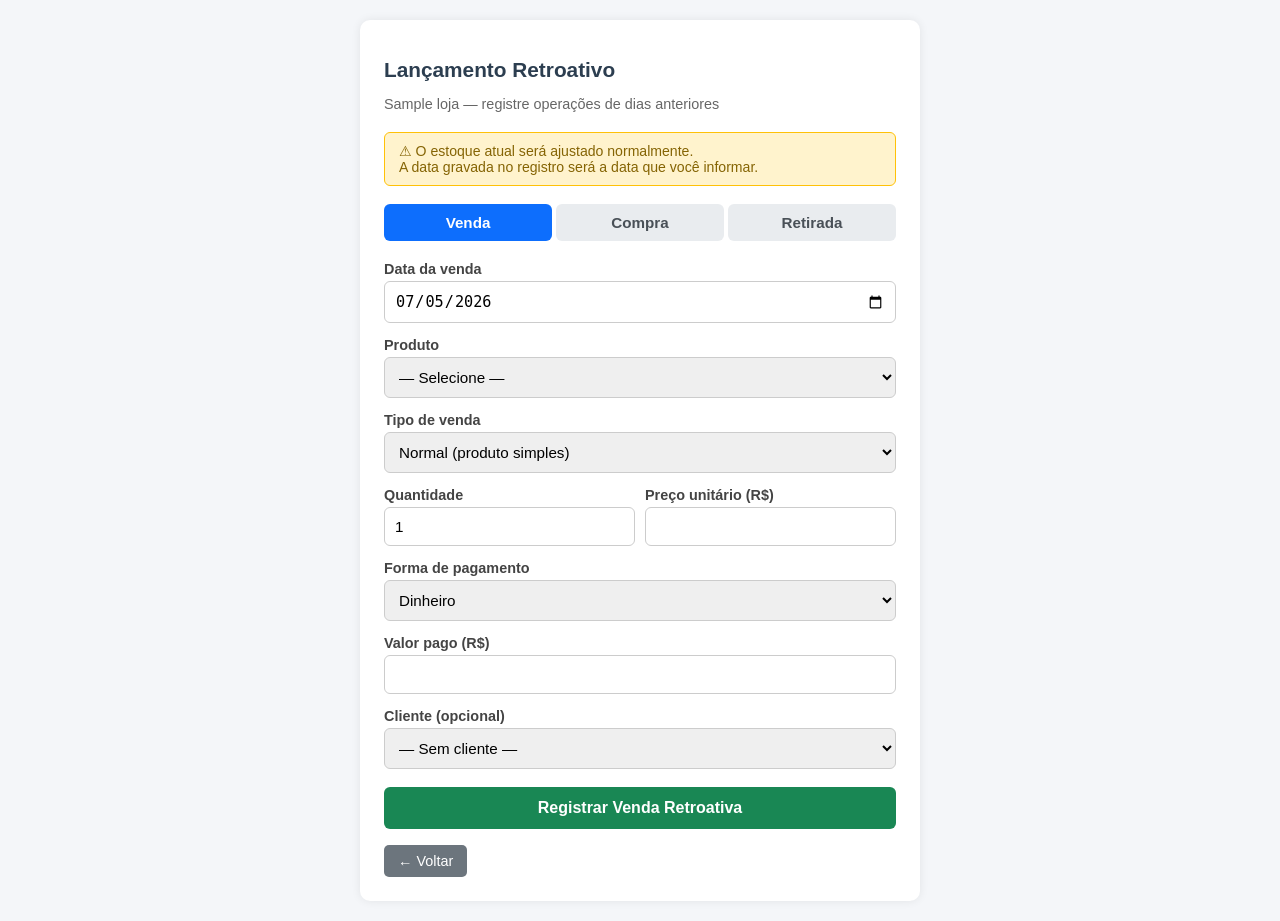
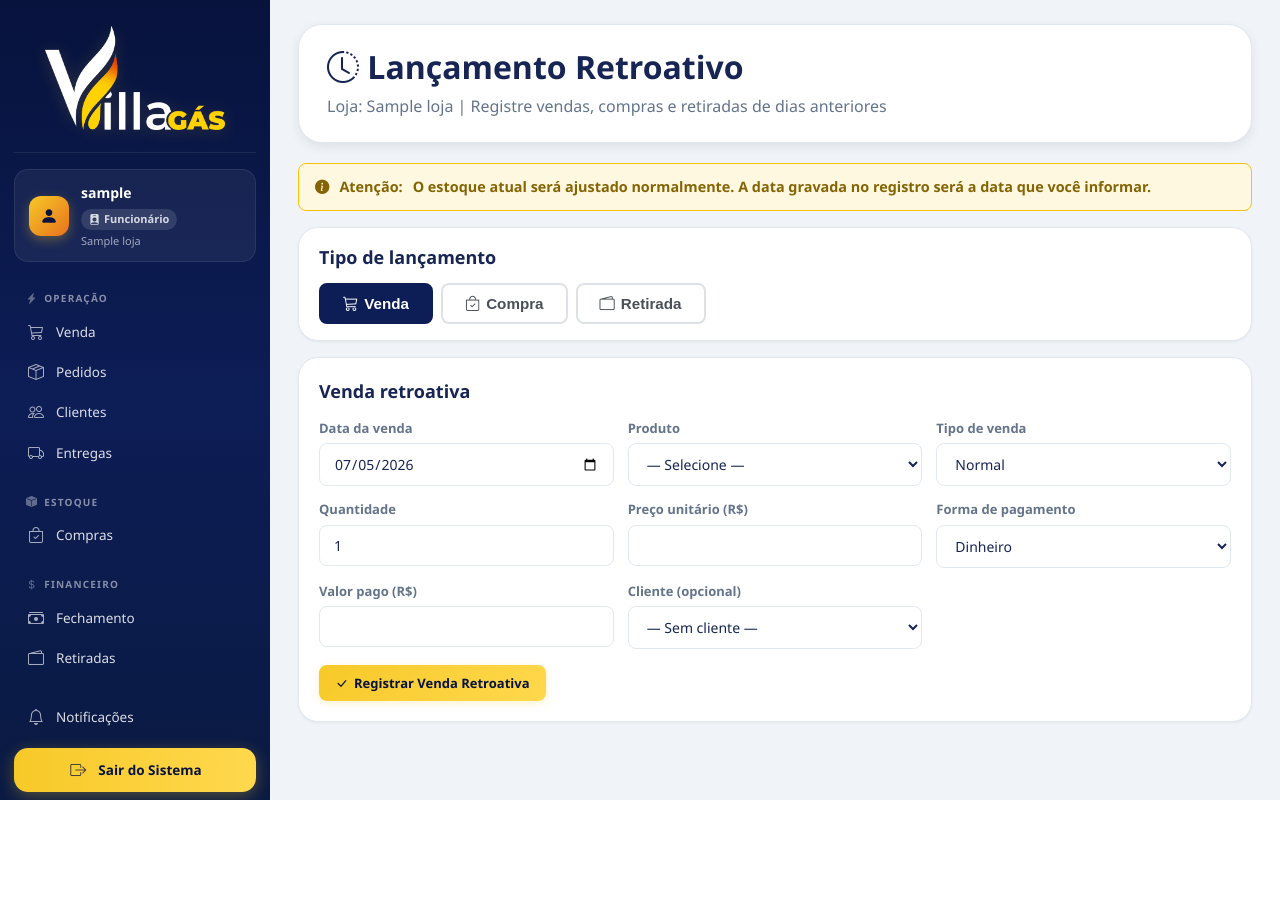
Before and after one commit to butz147/villagas-backend, a Django app: page /lancamento-retroativo/ in a window 1280 px wide. After the commit the page ends 800 px from the top, so only its background shows below. Run offline with Django 5.2, Linux system fonts and the light colour scheme; a user stored in the database is signed in; tables that the repository leaves empty hold one stand-in row (values such as "Sample post").

Commit message:
Refaz template lancamento_retroativo com layout do sistema
Usa extends base.html, design com cards/form-grid igual às outras páginas,
tipos corretos de retirada (adiantamento/alimentação/vale/combustível/outro).

Co-Authored-By: Claude Sonnet 4.6 <noreply@anthropic.com>

```diff
--- a/core/templates/lancamento_retroativo.html
+++ b/core/templates/lancamento_retroativo.html
@@ -1,66 +1,57 @@
-<!DOCTYPE html>
-<html lang="pt-br">
-<head>
-    <meta charset="UTF-8">
-    <meta name="viewport" content="width=device-width, initial-scale=1.0">
-    <title>Lançamento Retroativo – {{ loja.nome }}</title>
-    <style>
-        * { box-sizing: border-box; }
-        body { font-family: Arial, sans-serif; background: #f4f6f9; padding: 20px; margin: 0; }
-        h1 { color: #2c3e50; font-size: 1.3rem; margin-bottom: 4px; }
-        .subtitulo { color: #666; font-size: 0.9rem; margin-bottom: 20px; }
-        .card { max-width: 560px; margin: auto; background: white; padding: 24px; border-radius: 10px; box-shadow: 0 0 10px rgba(0,0,0,0.08); }
-        .tabs { display: flex; gap: 4px; margin-bottom: 20px; }
-        .tab { flex: 1; padding: 10px; border: none; border-radius: 6px; cursor: pointer; font-size: 0.95rem; font-weight: bold; background: #e9ecef; color: #495057; }
-        .tab.ativo { background: #0d6efd; color: white; }
-        .secao { display: none; }
-        .secao.ativa { display: block; }
-        label { display: block; margin-bottom: 4px; font-weight: bold; font-size: 0.9rem; color: #444; }
-        input, select, textarea { width: 100%; padding: 10px; border: 1px solid #ccc; border-radius: 6px; font-size: 0.95rem; margin-bottom: 14px; }
-        textarea { height: 60px; resize: vertical; }
-        .linha-dupla { display: flex; gap: 10px; }
-        .linha-dupla > div { flex: 1; }
-        button[type=submit] { width: 100%; padding: 12px; background: #198754; color: white; border: none; border-radius: 6px; font-size: 1rem; font-weight: bold; cursor: pointer; margin-top: 4px; }
-        button[type=submit]:hover { background: #157347; }
-        .aviso { background: #fff3cd; border: 1px solid #ffc107; border-radius: 6px; padding: 10px 14px; margin-bottom: 18px; font-size: 0.88rem; color: #856404; }
-        .msg-ok { background: #d1e7dd; border: 1px solid #badbcc; border-radius: 6px; padding: 10px 14px; margin-bottom: 18px; color: #0f5132; font-weight: bold; }
-        .msg-erro { background: #f8d7da; border: 1px solid #f5c2c7; border-radius: 6px; padding: 10px 14px; margin-bottom: 18px; color: #842029; font-weight: bold; }
-        .voltar { display: inline-block; margin-top: 16px; padding: 8px 14px; background: #6c757d; color: white; text-decoration: none; border-radius: 5px; font-size: 0.9rem; }
-        hr { border: none; border-top: 1px solid #eee; margin: 14px 0; }
-    </style>
-</head>
-<body>
-<div class="card">
-    <h1>Lançamento Retroativo</h1>
-    <p class="subtitulo">{{ loja.nome }} — registre operações de dias anteriores</p>
+{% extends "base.html" %}
+{% block content %}
+
+<div class="topbar">
+    <h1><i class="bi bi-clock-history"></i> Lançamento Retroativo</h1>
+    <p>Loja: {{ loja.nome }} | Registre vendas, compras e retiradas de dias anteriores</p>
+</div>
 
 {% if mensagem %}
-        <div class="msg-ok">✔ {{ mensagem }}</div>
-    {% endif %}
-    {% if erro %}
-        <div class="msg-erro">✖ {{ erro }}</div>
+<div class="alert alert-success">
+    <i class="bi bi-check-circle-fill"></i> {{ mensagem }}
+</div>
 {% endif %}
 
-    <div class="aviso">
-        ⚠ O estoque atual será ajustado normalmente.<br>
-        A data gravada no registro será a data que você informar.
+{% if erro %}
+<div class="alert alert-danger">
+    <i class="bi bi-exclamation-triangle-fill"></i> {{ erro }}
+</div>
+{% endif %}
+
+<div class="alert" style="background:#fff8e1;border:1px solid #ffc107;color:#856404;border-radius:8px;padding:12px 16px;margin-bottom:16px;font-size:0.9rem;">
+    <i class="bi bi-info-circle-fill"></i>
+    <strong>Atenção:</strong> O estoque atual será ajustado normalmente. A data gravada no registro será a data que você informar.
 </div>
 
-    <div class="tabs">
-        <button class="tab" onclick="trocarAba('venda', this)" id="tab-venda">Venda</button>
-        <button class="tab" onclick="trocarAba('compra', this)" id="tab-compra">Compra</button>
-        <button class="tab" onclick="trocarAba('retirada', this)" id="tab-retirada">Retirada</button>
+<!-- Seletor de tipo -->
+<div class="card" style="margin-bottom:16px;padding:16px 20px;">
+    <div class="section-title" style="margin-bottom:12px;">Tipo de lançamento</div>
+    <div style="display:flex;gap:8px;flex-wrap:wrap;">
+        <button type="button" class="btn-tipo" onclick="trocarAba('venda', this)" id="btn-venda">
+            <i class="bi bi-cart3"></i> Venda
+        </button>
+        <button type="button" class="btn-tipo" onclick="trocarAba('compra', this)" id="btn-compra">
+            <i class="bi bi-bag-check"></i> Compra
+        </button>
+        <button type="button" class="btn-tipo" onclick="trocarAba('retirada', this)" id="btn-retirada">
+            <i class="bi bi-wallet2"></i> Retirada
+        </button>
+    </div>
 </div>
 
 <!-- VENDA -->
-    <div class="secao" id="sec-venda">
-        <form method="post">
+<div class="secao-retro" id="sec-venda">
+    <div class="card">
+        <div class="section-title">Venda retroativa</div>
+        <form method="POST">
             {% csrf_token %}
             <input type="hidden" name="tipo" value="venda">
-
+            <div class="form-grid">
+                <div class="form-group">
                     <label>Data da venda</label>
                     <input type="date" name="data" max="{{ hoje_str }}" value="{{ ontem_str }}" required>
-
+                </div>
+                <div class="form-group">
                     <label>Produto</label>
                     <select name="produto" required onchange="preencherPreco(this)">
                         <option value="">— Selecione —</option>
@@ -72,26 +63,25 @@
                         </option>
                         {% endfor %}
                     </select>
-
+                </div>
+                <div class="form-group">
                     <label>Tipo de venda</label>
                     <select name="tipo_venda" id="tipo-venda-sel">
-                <option value="normal">Normal (produto simples)</option>
+                        <option value="normal">Normal</option>
                         <option value="troca">Troca (cheio por vazio)</option>
-                <option value="completo">Completo (sem retorno de vazio)</option>
+                        <option value="completo">Completo (sem retorno)</option>
                         <option value="casco">Casco (só vazio)</option>
                     </select>
-
-            <div class="linha-dupla">
-                <div>
+                </div>
+                <div class="form-group">
                     <label>Quantidade</label>
                     <input type="number" name="quantidade" min="1" value="1" required>
                 </div>
-                <div>
+                <div class="form-group">
                     <label>Preço unitário (R$)</label>
                     <input type="number" name="preco" step="0.01" min="0" id="preco-venda" required>
                 </div>
-            </div>
-
+                <div class="form-group">
                     <label>Forma de pagamento</label>
                     <select name="forma_pagamento_1">
                         <option value="dinheiro">Dinheiro</option>
@@ -100,10 +90,12 @@
                         <option value="debito">Débito</option>
                         <option value="gas_do_povo">Gás do Povo</option>
                     </select>
-
+                </div>
+                <div class="form-group">
                     <label>Valor pago (R$)</label>
                     <input type="number" name="valor_pagamento_1" step="0.01" min="0" id="valor-pag-venda">
-
+                </div>
+                <div class="form-group">
                     <label>Cliente (opcional)</label>
                     <select name="cliente">
                         <option value="">— Sem cliente —</option>
@@ -111,20 +103,30 @@
                         <option value="{{ c.id }}">{{ c.nome }}</option>
                         {% endfor %}
                     </select>
-
-            <button type="submit">Registrar Venda Retroativa</button>
+                </div>
+            </div>
+            <div style="margin-top:16px;">
+                <button type="submit" class="btn btn-success">
+                    <i class="bi bi-check-lg"></i> Registrar Venda Retroativa
+                </button>
+            </div>
         </form>
+    </div>
 </div>
 
 <!-- COMPRA -->
-    <div class="secao" id="sec-compra">
-        <form method="post">
+<div class="secao-retro" id="sec-compra">
+    <div class="card">
+        <div class="section-title">Compra retroativa</div>
+        <form method="POST">
             {% csrf_token %}
             <input type="hidden" name="tipo" value="compra">
-
+            <div class="form-grid">
+                <div class="form-group">
                     <label>Data da compra</label>
                     <input type="date" name="data" max="{{ hoje_str }}" value="{{ ontem_str }}" required>
-
+                </div>
+                <div class="form-group">
                     <label>Produto</label>
                     <select name="produto" required>
                         <option value="">— Selecione —</option>
@@ -132,7 +134,8 @@
                         <option value="{{ p.id }}">{{ p.nome }}</option>
                         {% endfor %}
                     </select>
-
+                </div>
+                <div class="form-group">
                     <label>Fornecedor</label>
                     <input type="text" name="fornecedor" placeholder="Nome do fornecedor" list="lista-fornecedores">
                     <datalist id="lista-fornecedores">
@@ -140,48 +143,53 @@
                         <option value="{{ f.nome }}">
                         {% endfor %}
                     </datalist>
-
-            <hr>
-            <p style="font-size:0.85rem;color:#555;margin:0 0 10px">Movimentações de estoque:</p>
-
-            <div class="linha-dupla">
-                <div>
+                </div>
+            </div>
+            <div class="section-title" style="margin-top:16px;font-size:0.85rem;color:#666;">Movimentações de estoque</div>
+            <div class="form-grid" style="margin-top:8px;">
+                <div class="form-group">
                     <label>Cheios entram</label>
                     <input type="number" name="cheios_entram" min="0" value="0">
                 </div>
-                <div>
+                <div class="form-group">
                     <label>Cheios saem</label>
                     <input type="number" name="cheios_saem" min="0" value="0">
                 </div>
-            </div>
-
-            <div class="linha-dupla">
-                <div>
+                <div class="form-group">
                     <label>Vazios entram</label>
                     <input type="number" name="vazios_entram" min="0" value="0">
                 </div>
-                <div>
+                <div class="form-group">
                     <label>Vazios saem</label>
                     <input type="number" name="vazios_saem" min="0" value="0">
                 </div>
             </div>
-
+            <div class="form-group">
                 <label>Observações (opcional)</label>
-            <textarea name="observacoes"></textarea>
-
-            <button type="submit">Registrar Compra Retroativa</button>
+                <textarea name="observacoes" style="height:60px;"></textarea>
+            </div>
+            <div style="margin-top:16px;">
+                <button type="submit" class="btn btn-success">
+                    <i class="bi bi-check-lg"></i> Registrar Compra Retroativa
+                </button>
+            </div>
         </form>
+    </div>
 </div>
 
 <!-- RETIRADA -->
-    <div class="secao" id="sec-retirada">
-        <form method="post">
+<div class="secao-retro" id="sec-retirada">
+    <div class="card">
+        <div class="section-title">Retirada retroativa</div>
+        <form method="POST">
             {% csrf_token %}
             <input type="hidden" name="tipo" value="retirada">
-
+            <div class="form-grid">
+                <div class="form-group">
                     <label>Data da retirada</label>
                     <input type="date" name="data" max="{{ hoje_str }}" value="{{ ontem_str }}" required>
-
+                </div>
+                <div class="form-group">
                     <label>Funcionário</label>
                     <select name="funcionario" required>
                         <option value="">— Selecione —</option>
@@ -189,33 +197,67 @@
                         <option value="{{ f.id }}">{{ f.username }}</option>
                         {% endfor %}
                     </select>
-
-            <label>Tipo de retirada</label>
+                </div>
+                <div class="form-group">
+                    <label>Tipo</label>
                     <select name="tipo_ret" required>
                         <option value="adiantamento">Adiantamento</option>
+                        <option value="alimentacao">Alimentação</option>
                         <option value="vale">Vale</option>
-                <option value="comissao">Comissão</option>
-                <option value="troco">Troco</option>
-                <option value="outros">Outros</option>
+                        <option value="combustivel">Combustível</option>
+                        <option value="outro">Outro</option>
                     </select>
-
+                </div>
+                <div class="form-group">
                     <label>Valor (R$)</label>
                     <input type="number" name="valor" step="0.01" min="0.01" required>
-
+                </div>
+            </div>
+            <div class="form-group">
                 <label>Descrição (opcional)</label>
-            <input type="text" name="descricao" placeholder="Descrição da retirada">
-
-            <button type="submit">Registrar Retirada Retroativa</button>
+                <input type="text" name="descricao" placeholder="Detalhe o motivo">
+            </div>
+            <div style="margin-top:16px;">
+                <button type="submit" class="btn btn-success">
+                    <i class="bi bi-check-lg"></i> Registrar Retirada Retroativa
+                </button>
+            </div>
         </form>
     </div>
+</div>
 
-    <a class="voltar" href="/dashboard/">← Voltar</a>
-</div>
+<style>
+.btn-tipo {
+    display: inline-flex;
+    align-items: center;
+    gap: 6px;
+    padding: 10px 22px;
+    border: 2px solid #dee2e6;
+    border-radius: 8px;
+    background: white;
+    color: #495057;
+    font-size: 0.95rem;
+    font-weight: 600;
+    cursor: pointer;
+    transition: all 0.15s ease;
+}
+.btn-tipo.ativo {
+    background: #0d1d56;
+    border-color: #0d1d56;
+    color: white;
+}
+.btn-tipo:hover:not(.ativo) {
+    border-color: #0d1d56;
+    color: #0d1d56;
+}
+.secao-retro { display: none; }
+.secao-retro.ativa { display: block; }
+</style>
 
 <script>
 function trocarAba(tipo, btn) {
-        document.querySelectorAll('.secao').forEach(s => s.classList.remove('ativa'));
-        document.querySelectorAll('.tab').forEach(t => t.classList.remove('ativo'));
+    document.querySelectorAll('.secao-retro').forEach(s => s.classList.remove('ativa'));
+    document.querySelectorAll('.btn-tipo').forEach(b => b.classList.remove('ativo'));
     document.getElementById('sec-' + tipo).classList.add('ativa');
     btn.classList.add('ativo');
 }
@@ -225,21 +267,18 @@
     const preco = opt.dataset.preco || '';
     document.getElementById('preco-venda').value = preco;
     document.getElementById('valor-pag-venda').value = preco;
-
     const retornavel = opt.dataset.retornavel === '1';
     const tipoSel = document.getElementById('tipo-venda-sel');
     Array.from(tipoSel.options).forEach(o => {
-            if (o.value !== 'normal') {
-                o.disabled = !retornavel;
-            }
+        if (o.value !== 'normal') o.disabled = !retornavel;
     });
     if (!retornavel) tipoSel.value = 'normal';
 }
 
 // Ativar aba correta ao carregar
 const tipoAtivo = "{{ tipo_ativo|default:'venda' }}";
-    const tabEl = document.getElementById('tab-' + tipoAtivo);
-    if (tabEl) trocarAba(tipoAtivo, tabEl);
+const btnEl = document.getElementById('btn-' + tipoAtivo);
+if (btnEl) trocarAba(tipoAtivo, btnEl);
 </script>
-</body>
-</html>
+
+{% endblock %}
```
Lines whose indentation alone changed are shown as unchanged.
